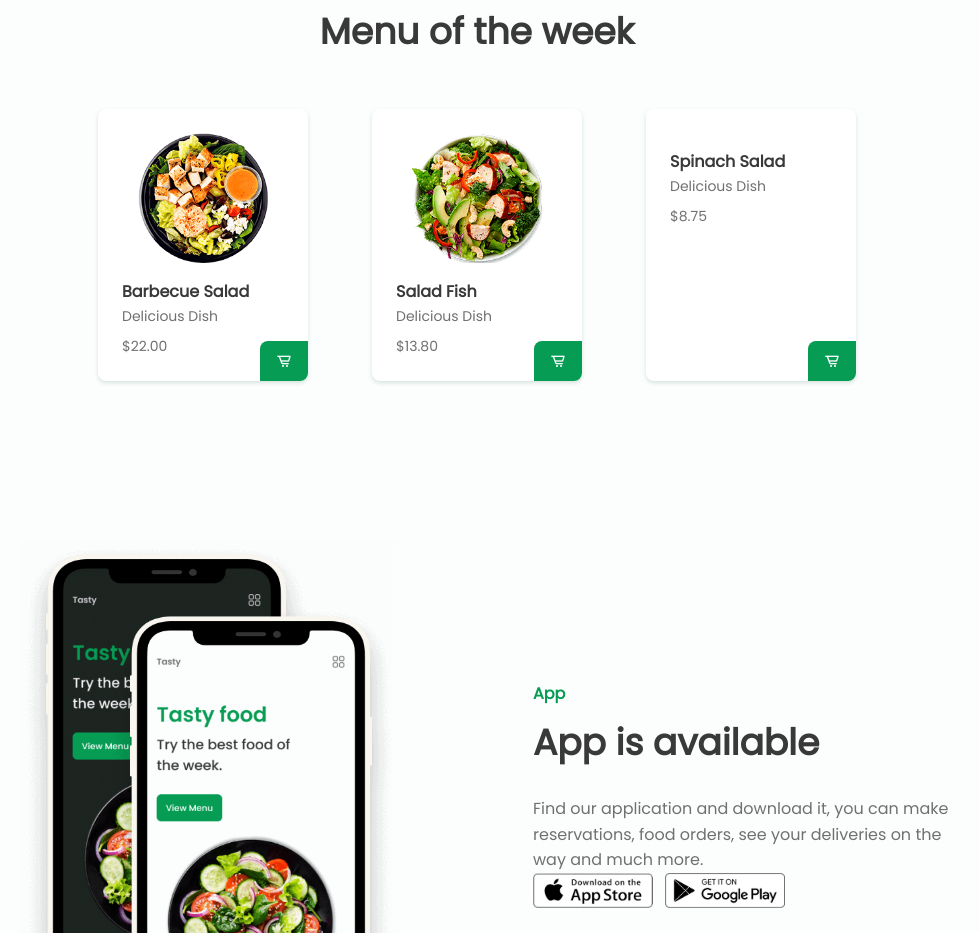
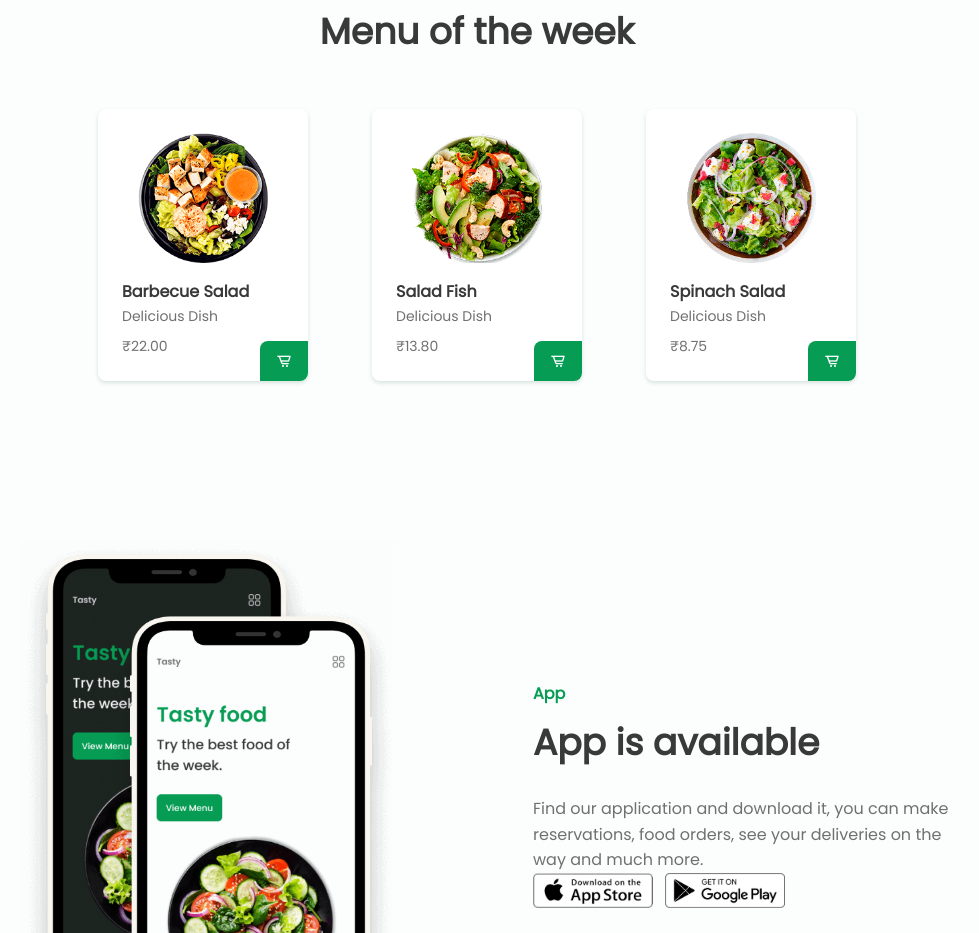
Before and after one commit to AdityaSagave/Restaurant-Landing-page, a plain HTML site: page index.html in a window 1280 px wide. Shown: the part 1858-2791 px from the top of the page, without its empty margins (163-1142 px from the left). Drawn offline with nearby package versions, Linux system fonts and the light colour scheme; the site is published under a folder, as on GitHub Pages, so addresses that start at the root find nothing.

Commit message:
Update index.html

```diff
--- a/index.html
+++ b/index.html
@@ -371,7 +371,7 @@
                     <img src="images/plate1.png" alt="" class="menu__img">
                     <h3 class="menu__name">Barbecue Salad</h3>
                     <span class="menu__detail">Delicious Dish</span>
-                    <span class="menu__perci">$22.00</span>
+                    <span class="menu__perci">₹22.00</span>
                     <a href="#" class="button menu__button"><i class="bx bx-cart-alt"></i></a>
                 </div>
 
@@ -379,15 +379,15 @@
                     <img src="images/plate2.png" alt="" class="menu__img">
                     <h3 class="menu__name">Salad Fish</h3>
                     <span class="menu__detail">Delicious Dish</span>
-                    <span class="menu__perci">$13.80</span>
+                    <span class="menu__perci">₹13.80</span>
                     <a href="#" class="button menu__button"><i class="bx bx-cart-alt"></i></a>
                 </div>
 
                 <div class="menu__content">
-                    <img src="/images/plate3.png" alt="" class="menu__img">
+                    <img src="images/plate3.png" alt="" class="menu__img">
                     <h3 class="menu__name">Spinach Salad</h3>
                     <span class="menu__detail">Delicious Dish</span>
-                    <span class="menu__perci">$8.75</span>
+                    <span class="menu__perci">₹8.75</span>
                     <a href="#" class="button menu__button"><i class="bx bx-cart-alt"></i></a>
                 </div>
             </div>
```
